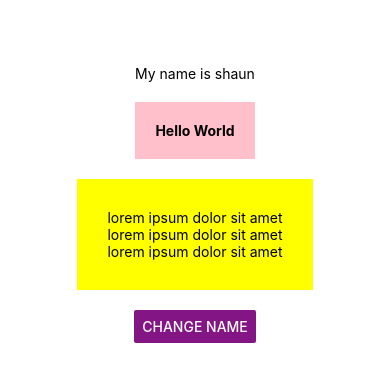
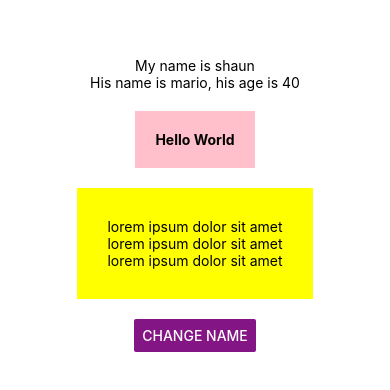
Before and after one commit to Dreezy305/ReactNative_Practice, a React Native app: screen / in a window 390 px wide. Shown: the part 218-608 px from the top of the page. Built offline with nearby package versions, Linux system fonts and the light colour scheme.

Commit message:
button component && usestate

```diff
--- a/App.js
+++ b/App.js
@@ -4,9 +4,13 @@ import { StyleSheet, Text, View, Button } from "react-native";
 
 export default function App() {
   const [change, setChange] = useState(false);
+  const [person, setPerson] = useState({ name: "mario", age: 40 });
   return (
     <View style={styles.container}>
       <Text>My name is {!change ? "shaun" : "riley"}</Text>
+      <Text>
+        His name is {person.name}, his age is {person.age}
+      </Text>
       <View style={styles.header}>
         <Text style={styles.boldText}>Hello World</Text>
       </View>
@@ -20,9 +24,7 @@ export default function App() {
         <Button
           title="change name"
           color="#841584"
-          onPress={() => {
-            setChange(!change);
-          }}
+          onPress={() => setChange(!change)}
         />
       </View>
     </View>
```
